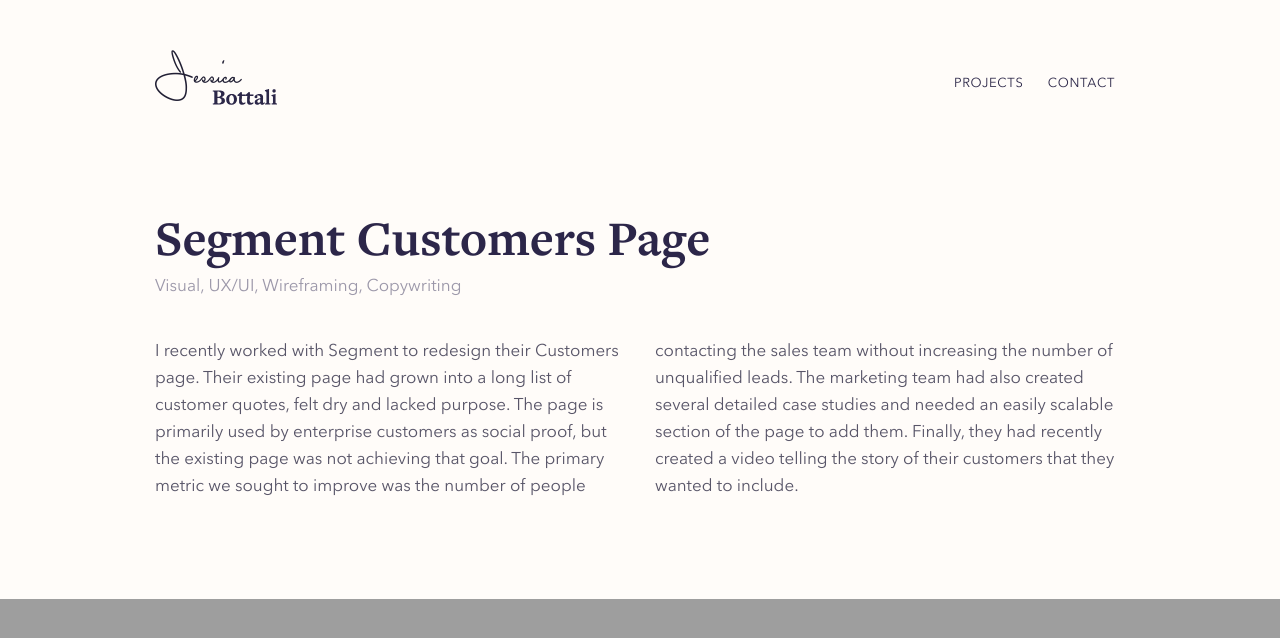
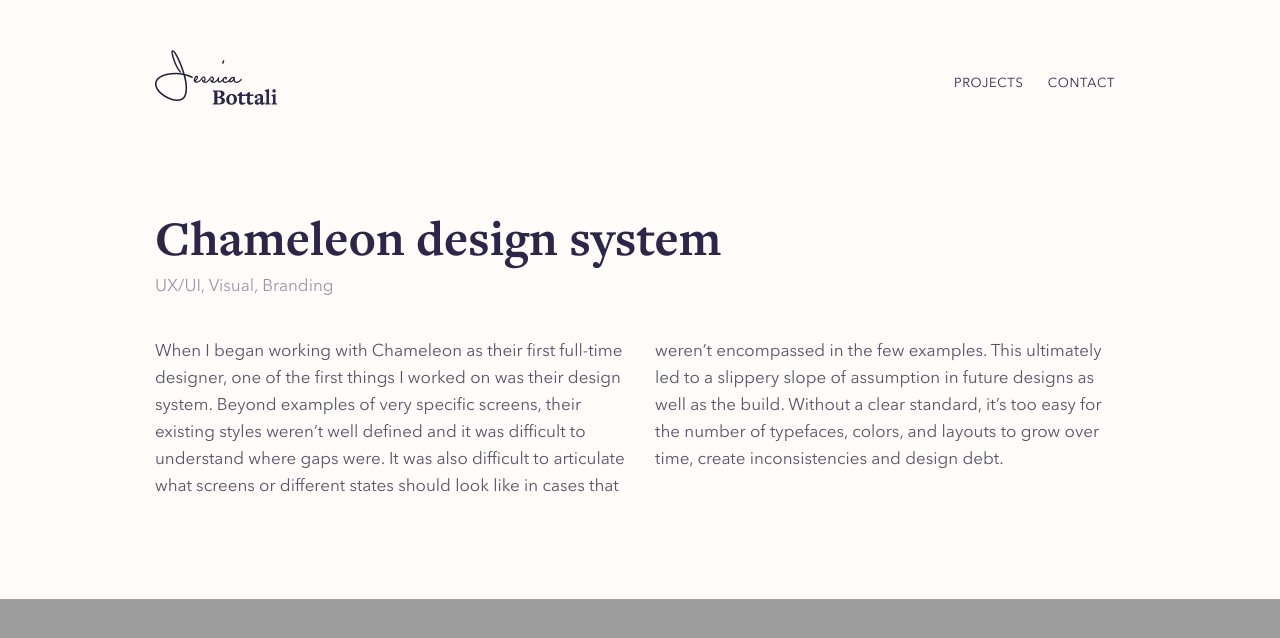
Before and after one commit to jessbottali/jessicabottali.com, a Jekyll site: the page built from projects/chameleon-design-system/index.html, in a window 1280 px wide and 900 px high. Shown: the top 638 px of the window. Built offline with Jekyll 4.4.1, drawn with Linux system fonts in a browser that asks for light colours; comment, search, counter and statistics services are not loaded.

Commit message:
Update index.html

```diff
--- a/projects/chameleon-design-system/index.html
+++ b/projects/chameleon-design-system/index.html
@@ -1,19 +1,18 @@
 ---
 layout: default
-title: "Segment Customers Page"
+title: "Chameleon design system"
 ---
 
 <article class="Project">
   <header class="Project-header">
     <h1 class="Project-name">{{ page.title }}</h1>
-    <h2 class="Project-tags">Visual, UX/UI, Wireframing, Copywriting</h2>
+    <h2 class="Project-tags">UX/UI, Visual, Branding</h2>
   </header>
   <div class="Project-content">
-    I recently worked with Segment to redesign their Customers page. Their existing page had grown into a long list of customer quotes, felt dry and lacked purpose. The page is primarily used by enterprise customers as social proof, but the existing page was not achieving that goal. The primary metric we sought to improve was the number of people contacting
-the sales team without increasing the number of unqualified leads. The marketing team had also created several detailed case studies and needed an easily scalable section of the page to add them. Finally, they had recently created a video telling the story of their customers that they wanted to include.
+    When I began working with Chameleon as their first full-time designer, one of the first things I worked on was their design system. Beyond examples of very specific screens, their existing styles weren’t well defined and it was difficult to understand where gaps were. It was also difficult to articulate what screens or different states should look like in cases that weren’t encompassed in the few examples. This ultimately led to a slippery slope of assumption in future designs as well as the build. Without a clear standard, it’s too easy for the number of typefaces, colors, and layouts to grow over time, create inconsistencies and design debt.
   </div>
 </article>
-<img src="./images/1@2x.jpg" class="ProjectImage full w100" />
+<img src="./images/full-bleed-img@2x.jpg" class="ProjectImage full w100" />
 <div class="Container">
   <h2 class="ProjectWork-title">Defining the problem</h2>
   <div class="Grid gutters">
```
